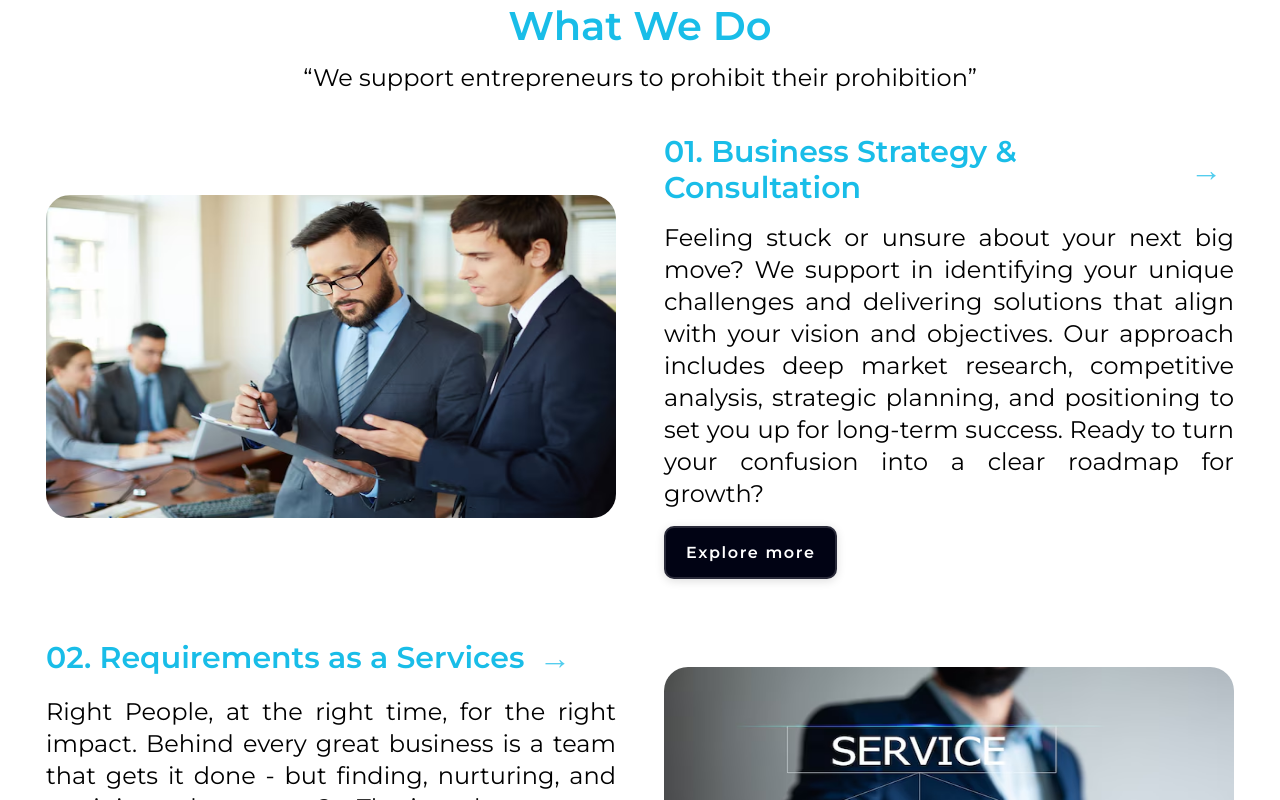
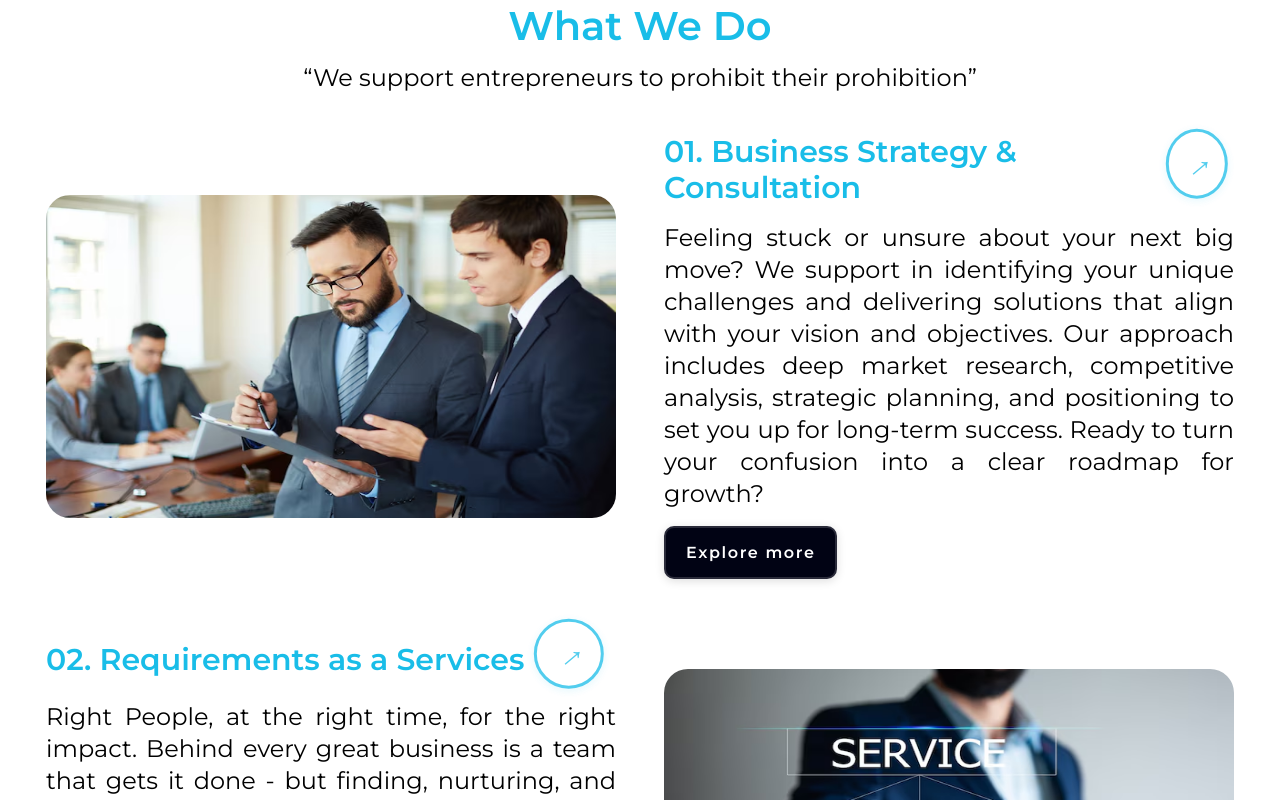
Before and after one commit to Asolinmaso/MaBS, a React (Vite) app: page / in a window 1280 px wide. Shown: the part 1100-1900 px from the top of the page. Built offline with nearby package versions, Linux system fonts and the light colour scheme.

Commit message:
Update click.css

```diff
--- a/src/Components/Home/click.css
+++ b/src/Components/Home/click.css
@@ -155,36 +155,58 @@
   }
 
   100% {
-    content: "e";
+    content: "more";
     right: 0;
   }
 }
 
 /* From Uiverse.io by ozgeozkaraa01 */
 .bounce-btn {
-  font-size: 20px;
+  font-size: 2.5rem;
   background-color: white;
   color: #19BDE8;
-  width: 45px;
-  height: 45px;
+  width: 70px;
+  height: 70px;
+  min-width: 0;
+  min-height: 0;
+  box-sizing: border-box;
   opacity: 0.75;
   cursor: pointer;
-  animation: bounce_horizontal 1s infinite;
+  animation: bounce_diagonal 0.5s infinite; /* Faster bounce */
+  border-radius: 50%; /* Make the button circular */
+  border: 3px solid #19BDE8; /* Thicker, more visible border */
+  display: flex;
+  align-items: center;
+  justify-content: center;
+  box-shadow: 0 2px 8px 0 rgba(25, 189, 232, 0.15);
+  transition: box-shadow 0.2s;
+  padding: 0;
+}
+
+.bounce-btn:active,
+.bounce-btn:focus {
+  box-shadow: 0 0 0 2px #19BDE8;
+}
+
+.bounce-btn.right {
+  margin-top: -20px;
 }
 
 .bounce-btn.right span {
   font-size: 2rem;
   line-height: 1;
+  display: inline-block;
+    transform: rotate(-40deg); /* Rotate icon to match bounce direction */
+
 }
 
-@keyframes bounce_horizontal {
-  0%,
-  100% {
-    transform: translateX(-25%);
+@keyframes bounce_diagonal {
+  0%, 100% {
+    transform: translate(-10px, 6px); /* -40° direction bounce */
     animation-timing-function: cubic-bezier(0.8, 0, 1, 1);
   }
   50% {
-    transform: translateX(0);
+    transform: translate(0, 0);
     animation-timing-function: cubic-bezier(0, 0, 0.2, 1);
   }
 }
```
